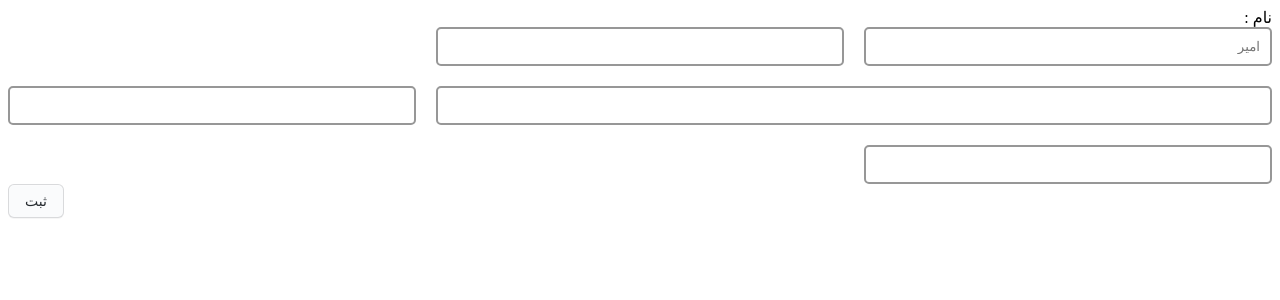
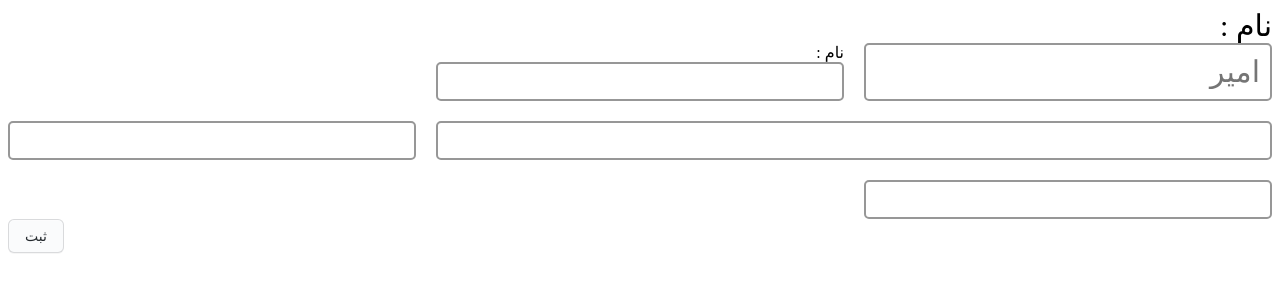
Before and after one commit to Ch-alireza021/genera-form, a React (Vite) app: page / in a window 1280 px wide. Shown: the top 300 px of the page. Built offline with nearby package versions, Linux system fonts and the light colour scheme.

Commit message:
feat  fontSize

```diff
--- a/src/App.tsx
+++ b/src/App.tsx
@@ -1,7 +1,5 @@
 import "./App.css";
 import { CForm } from "./components/CForm/Cform";
-
-
 
 function App() {
   const form = [
@@ -13,41 +11,44 @@ function App() {
       onChange: (e: any) => {
         console.log({ e });
       },
-      size:'s12 m6 l4',
-      error: { min: 5, max: 10, required: true, },
+      size: "s12 m6 l4",
+      error: { min: 5, max: 10, required: true },
+      fontSize: 30,
       // dir:'ltr'
     },
     {
+      label: "نام ",
       name: "phone",
       type: "number",
-      size:'s12 m6 l4',
+      size: "s12 m6 l4",
       error: { regex: ["^[0-9]{11}$", "شماره موبایل باید 11 رقم باشد"] },
     },
     {
       name: "phone",
       type: "number",
-      size:'s12 m6 l8',
+      size: "s12 m6 l8",
       error: { regex: ["^[0-9]{11}$", "شماره موبایل باید 11 رقم باشد"] },
     },
     {
       name: "phone",
       type: "number",
-      size:'s12 m6 l4',
+      size: "s12 m6 l4",
       error: { regex: ["^[0-9]{11}$", "شماره موبایل باید 11 رقم باشد"] },
     },
     {
       name: "phone",
       type: "number",
-      size:'s12 m6 l4',
+      size: "s12 m6 l4",
       error: { regex: ["^[0-9]{11}$", "شماره موبایل باید 11 رقم باشد"] },
     },
   ];
 
-  const config={
-    btnText:'ثبت',
-    btnClass:'btn',
-    // dir:'ltr'
-  }
+  const config = {
+    btnText: "ثبت",
+    btnClass: "btn",
+    dir: "rtl",
+    // fontSize: 30,
+  };
 
   const submithandler = (formValues: { [key: string]: string }) => {
     console.log({ formValues });
@@ -55,7 +56,7 @@ function App() {
 
   return (
     <>
-      <CForm {...{ form, submithandler,config }} />
+      <CForm {...{ form, submithandler, config }} />
     </>
   );
 }
--- a/src/components/CForm/Cform.tsx
+++ b/src/components/CForm/Cform.tsx
@@ -32,7 +32,10 @@ export const CForm: FC<CformIF> = ({ form, submithandler, config }) => {
       <div
         className={`${fromStyle?.grid}`}
         ref={divRef}
-        style={{ direction: direction }}
+        style={{
+          direction: direction,
+          fontSize: `${config?.fontSize || ""}px`,
+        }}
       >
         {form?.map((ele, i) => {
           const change = (e: ChangeEvent<HTMLInputElement>) => {
@@ -59,10 +62,11 @@ export const CForm: FC<CformIF> = ({ form, submithandler, config }) => {
                 gridColumnStart,
                 gridColumnEnd,
                 direction: ele?.dir
-                  ? ele?.dir === ('ltr'||'rtl')
+                  ? ele?.dir === ("ltr" || "rtl")
                     ? "ltr"
                     : "rtl"
                   : direction,
+                  fontSize: `${ele?.fontSize || config?.fontSize || ""}px`,
               }}
               className={`${fromStyle?.column}`}
             >
@@ -72,7 +76,10 @@ export const CForm: FC<CformIF> = ({ form, submithandler, config }) => {
                 type={ele?.type}
                 placeholder={ele?.placeholder}
                 onChange={(e) => change(e)}
-                style={{ borderColor: formError?.[ele.name] ? "red" : "" }}
+                style={{
+                  borderColor: formError?.[ele.name] ? "red" : "",
+                  fontSize: `${ele?.fontSize || config?.fontSize || ""}px`,
+                }}
                 className={`${fromStyle?.input}`}
               />
               {error && <div style={{ color: "red" }}>{error}</div>}
--- a/src/components/CForm/base/interFaceCForm.tsx
+++ b/src/components/CForm/base/interFaceCForm.tsx
@@ -12,6 +12,7 @@ export interface FormCForm {
     max?: number;
     required?: boolean;
   };
+  fontSize?:number
 
 }
 
@@ -23,6 +24,7 @@ export interface ConfigFormIF {
   btnClass?: string;
   btnStyle?: any;
   dir?:string;
+  fontSize?:number
   // dir?: "ltr" | "rtl" ;
 
 }
```
